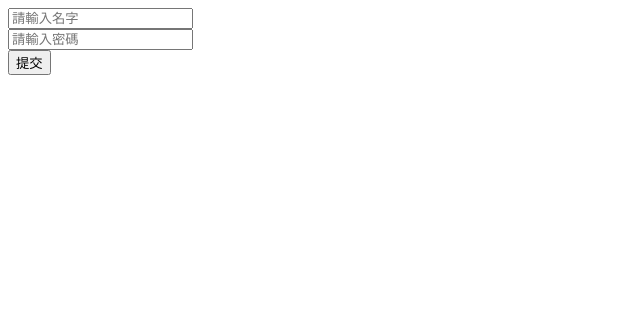
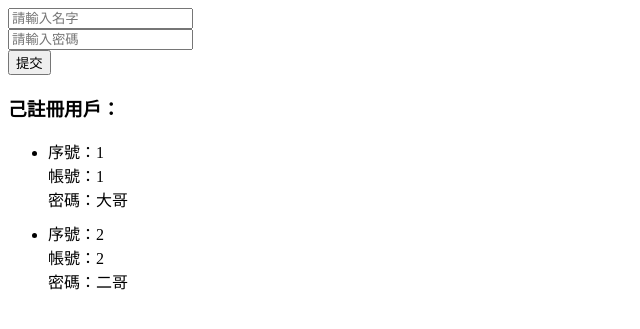
Before and after one commit to lucashsu95/django-training, a Django app: page /register/ in a window 1280 px wide. Shown: the top 329 px of the page, without its empty margins (0-640 px from the left). Run offline with Django 5.2, Linux system fonts and the light colour scheme.

Commit message:
Add form and forloop Finish Day01

```diff
--- a/Day01/Day01/urls.py
+++ b/Day01/Day01/urls.py
@@ -17,10 +17,10 @@ Including another URLconf
 from django.contrib import admin
 from django.urls import path
 
-from web_app.views import view_list, view_main
+from web_app.views import view_register, view_main
 
 urlpatterns = [
     path('admin/', admin.site.urls),
     path('test/', view_main),
-    path('register/', view_list)
+    path('register/', view_register)
 ]
--- a/Day01/templates/index.html
+++ b/Day01/templates/index.html
@@ -6,3 +6,15 @@
     <br />
     <button> 提交 </button>
 </form>
+
+
+<h3>己註冊用戶：</h3>
+<ul>
+    {% for data in datas %}
+        <li style="margin:10px 0;">
+            <div>序號：{{ forloop.counter }}</div>
+            <div>帳號：{{ data.0 }}</div>
+            <div>密碼：{{ data.1 }}</div>
+        </li>
+    {% endfor %}
+</ul>
--- a/Day01/web_app/views.py
+++ b/Day01/web_app/views.py
@@ -5,5 +5,12 @@ def view_main(req):
     name = 'Lucas'
     return HttpResponse(f'<h1>Hello {name}</h1>')
 
-def view_list(req):
-    return render(req, 'index.html')
+user_datas = [[1, '大哥'], ['2', '二哥']]
+
+def view_register(req):
+    username = req.POST.get('user_name')
+    password = req.POST.get('user_password')
+    if username and password:
+        user_datas.append([username, password])
+
+    return render(req, 'index.html',{"datas": user_datas})
```
Also changed, not shown: Day01/README.md.
